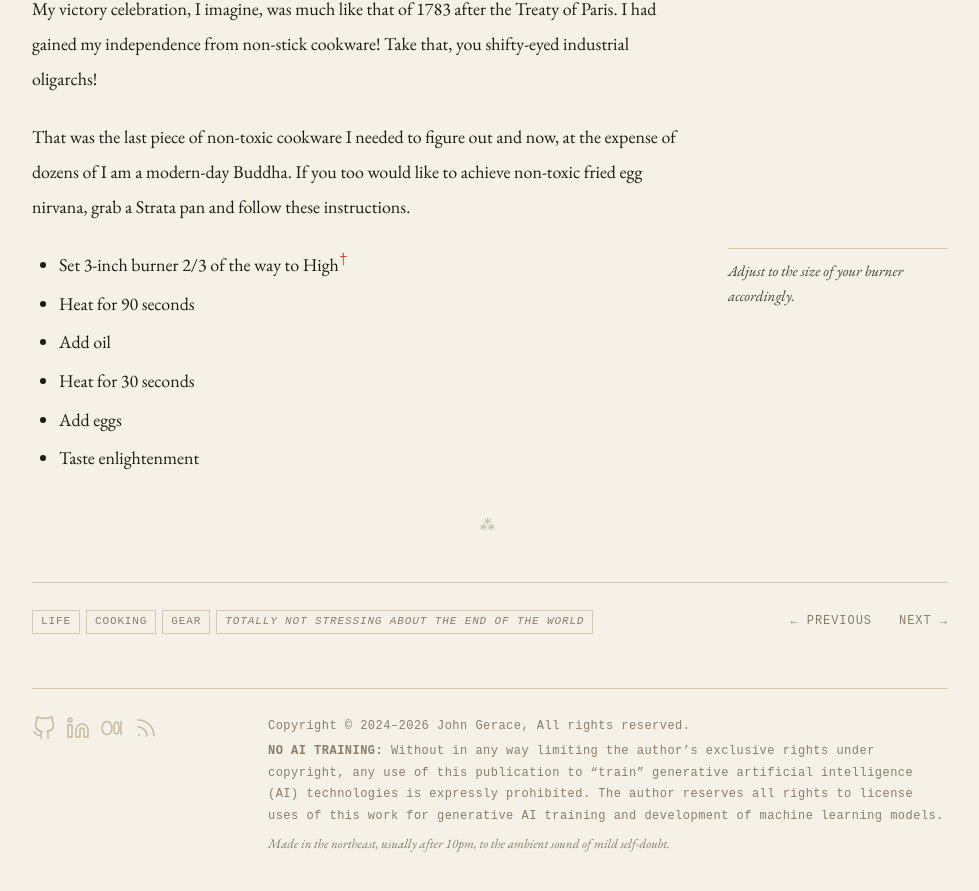
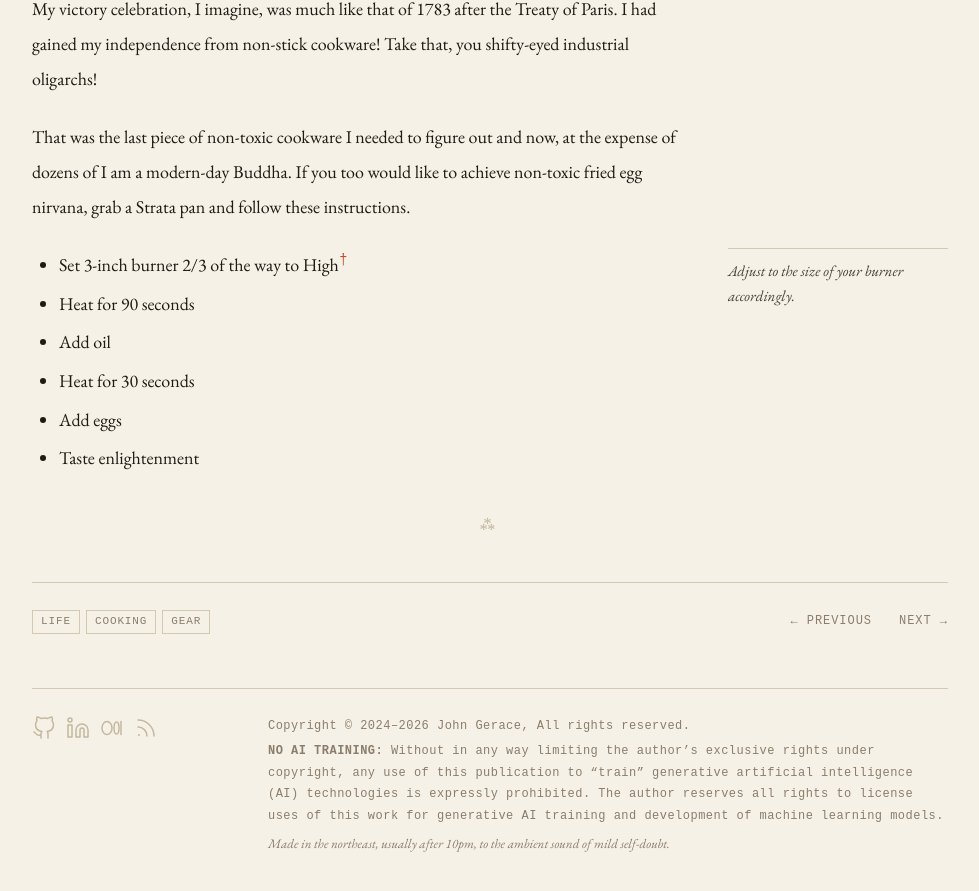
Before and after one commit to jgerace/jgerace.github.io, a Jekyll site: the page built from _posts/2026-04-24-strata-pan.md, in a window 1280 px wide and 900 px high, scrolled down 2180 px. Shown: the top 891 px of the window, without its empty margins (150-1129 px from the left). Built offline with Jekyll 4.4.1, drawn with Linux system fonts in a browser that asks for light colours; some web fonts are replaced.

Commit message:
Remove mood

```diff
--- a/_layouts/home.html
+++ b/_layouts/home.html
@@ -42,9 +42,6 @@ layout: default
       {% if post.excerpt %}
       <p class="post-list__excerpt">{{ post.excerpt | strip_html | truncatewords: 40 }}</p>
       {% endif %}
-      {% if post.mood %}
-      <span class="mood-chip chip-{{ post.mood_colour | default: 'red' }}">{{ post.mood }}</span>
-      {% endif %}
     </div>
   </article>
   {% endfor %}
--- a/_layouts/post.html
+++ b/_layouts/post.html
@@ -57,9 +57,6 @@ layout: default
     {% for tag in page.tags %}
     <a href="{{ '/tags/' | relative_url }}#{{ tag | slugify }}" class="post-footer__tag">{{ tag }}</a>
     {% endfor %}
-    {% if page.mood %}
-    <span class="post-footer__tag" style="font-style:italic" aria-label="Mood: {{ page.mood }}">{{ page.mood }}</span>
-    {% endif %}
   </div>
 
   <nav class="post-footer__nav" aria-label="Adjacent posts">
--- a/writing/index.html
+++ b/writing/index.html
@@ -29,9 +29,6 @@ title: Writing
       {% if post.excerpt %}
       <p class="post-list__excerpt">{{ post.excerpt | strip_html | truncatewords: 40 }}</p>
       {% endif %}
-      {% if post.mood %}
-      <span class="mood-chip chip-{{ post.mood_colour | default: 'red' }}">{{ post.mood }}</span>
-      {% endif %}
     </div>
   </article>
   {% endfor %}
```
